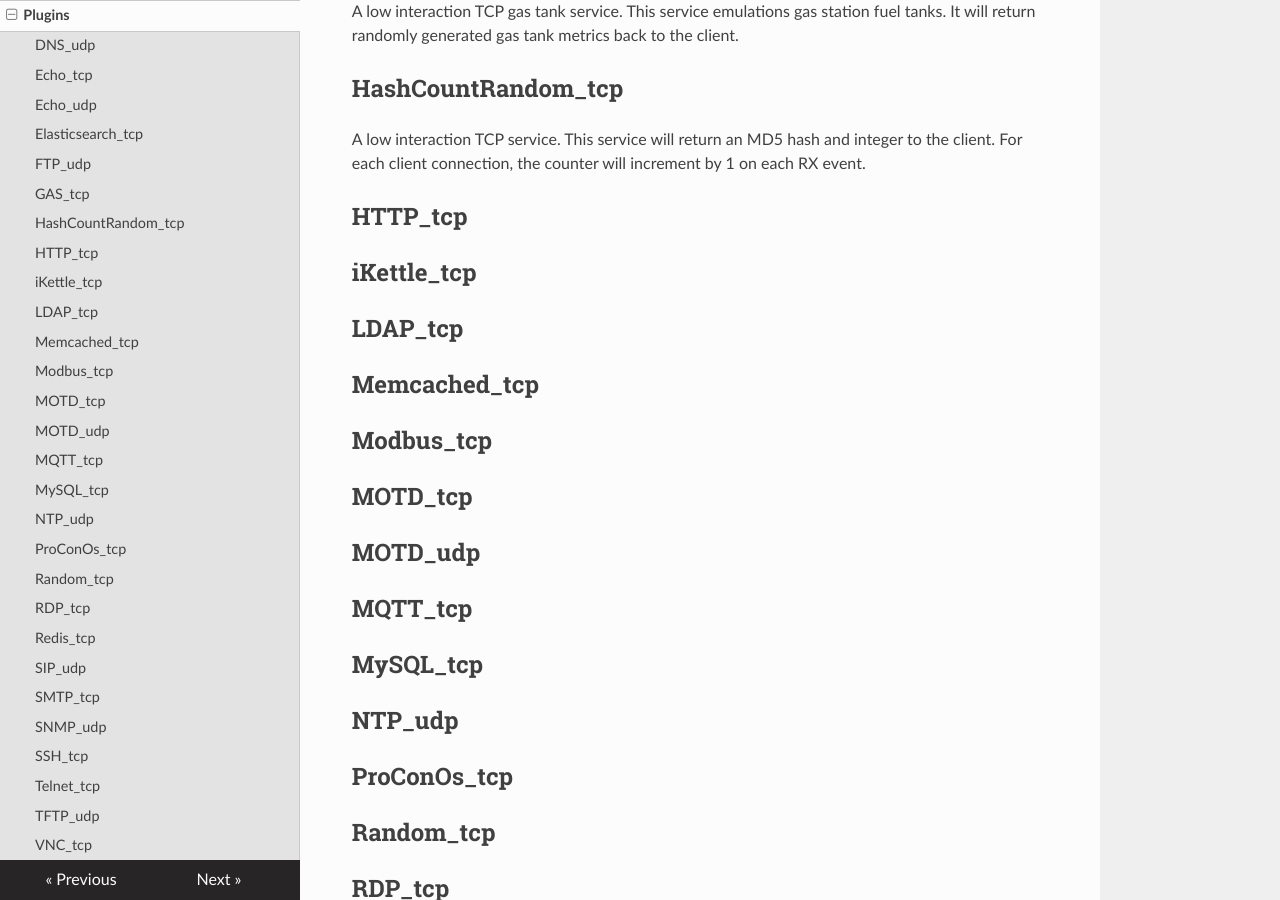
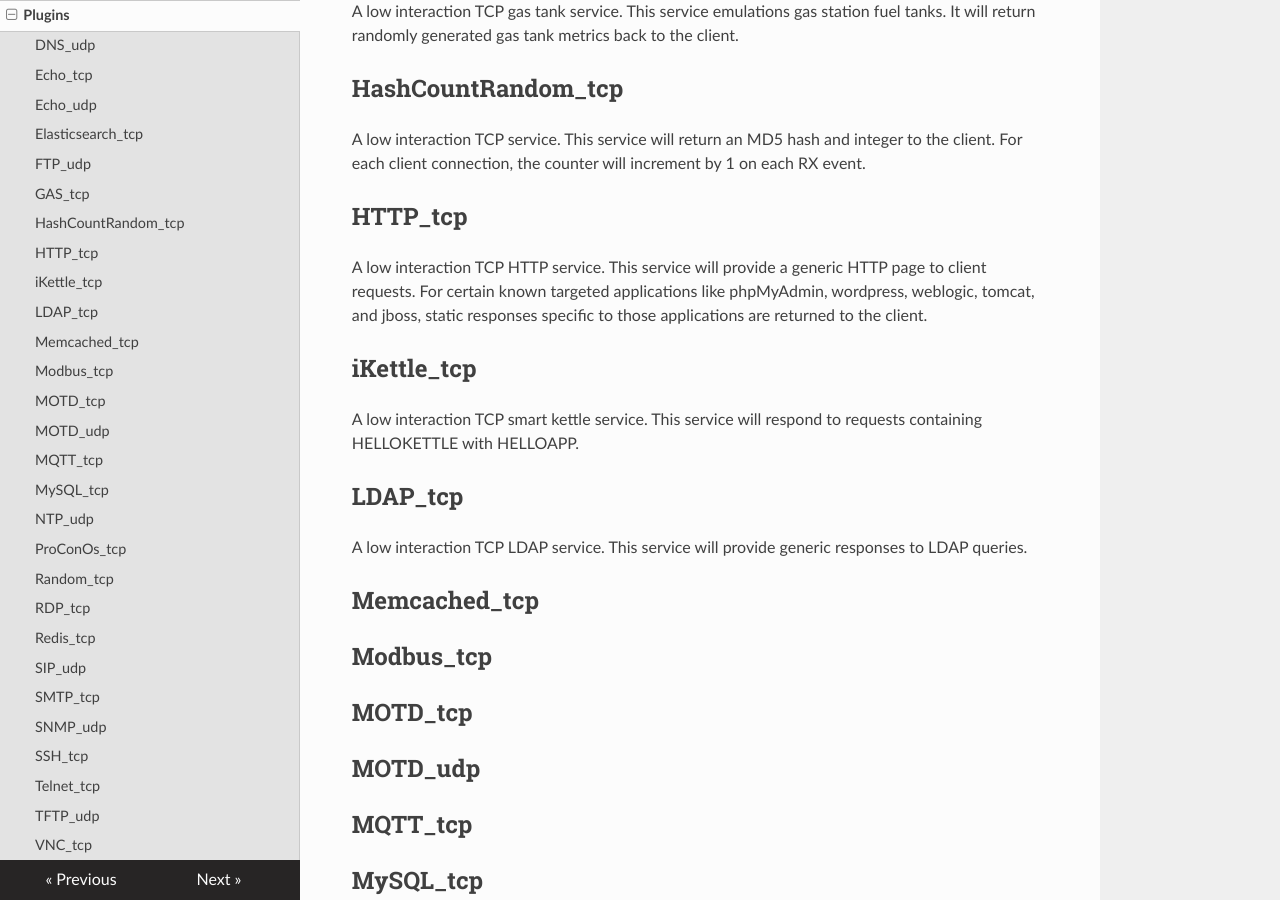
Before and after one commit to honeydbio/honeydb-agent-docs, an MkDocs documentation site: the page built from docs/plugins.md, in a window 1280 px wide and 900 px high, scrolled down 1024 px. Built offline with MkDocs 1.6.1, drawn with Linux system fonts in a browser that asks for light colours; nearby versions of some CDN libraries; old or Windows-style settings are respelled for this version of MkDocs.

Commit message:
Update plugins.md

```diff
--- a/docs/plugins.md
+++ b/docs/plugins.md
@@ -36,9 +36,15 @@
 
 ## HTTP_tcp
 
+A low interaction TCP HTTP service. This service will provide a generic HTTP page to client requests. For certain known targeted applications like phpMyAdmin, wordpress, weblogic, tomcat, and jboss, static responses specific to those applications are returned to the client.
+
 ## iKettle_tcp
 
+A low interaction TCP smart kettle service. This service will respond to requests containing HELLOKETTLE with HELLOAPP.
+
 ## LDAP_tcp
+
+A low interaction TCP LDAP service. This service will provide generic responses to LDAP queries.
 
 ## Memcached_tcp
 
```
